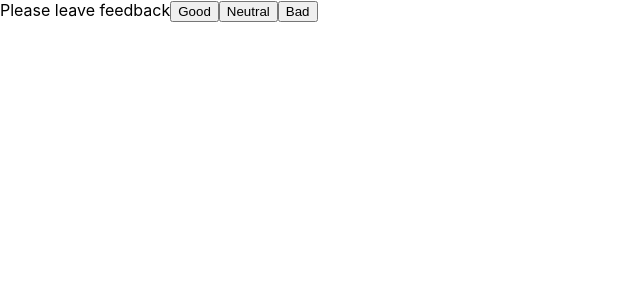
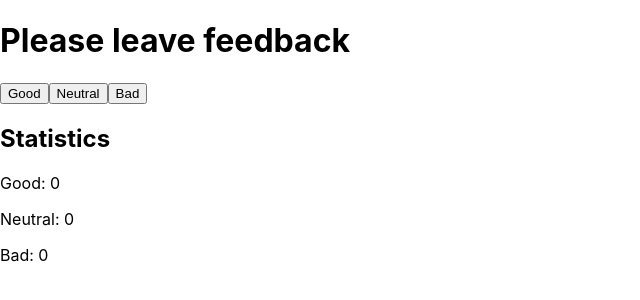
Before and after one commit to Muffcata/goit-react-hw-02-feedback, a React (Create React App) app: page / in a window 1280 px wide. Shown: the top 300 px of the page, without its empty margins (0-640 px from the left). Built offline with nearby package versions, Linux system fonts and the light colour scheme.

Commit message:
render click not yet

```diff
--- a/src/components/App.jsx
+++ b/src/components/App.jsx
@@ -2,28 +2,32 @@ import React, { Component } from 'react';
 
 export class App extends Component {
   state = {
-    positive: 0,
+    good: 0,
     neutral: 0,
-    negative: 0,
+    bad: 0,
   };
   handleGoodIncrement(evt) {
     if (evt.target.textContent === 'Good') {
       this.setState({ good: this.state.good + 1 });
+      console.log(evt);
     }
-    console.log(evt);
   }
 
   render() {
-    const { state } = this.props;
+    const { good, neutral, bad } = this.state;
 
     return (
       <div>
-        <span>Please leave feedback</span>
+        <h1>Please leave feedback</h1>
         <button type="button" onClick={this.handleGoodIncrement}>
-          Good {state}
+          Good
         </button>
-        <button type="button">Neutral{state}</button>
-        <button type="button">Bad {state}</button>
+        <button type="button">Neutral</button>
+        <button type="button">Bad </button>
+        <h2>Statistics</h2>
+        <p>Good: {good}</p>
+        <p>Neutral: {neutral}</p>
+        <p>Bad: {bad}</p>
       </div>
     );
   }
```
Also changed, not shown: src/components/Statistic/Statistic.jsx (deleted).
